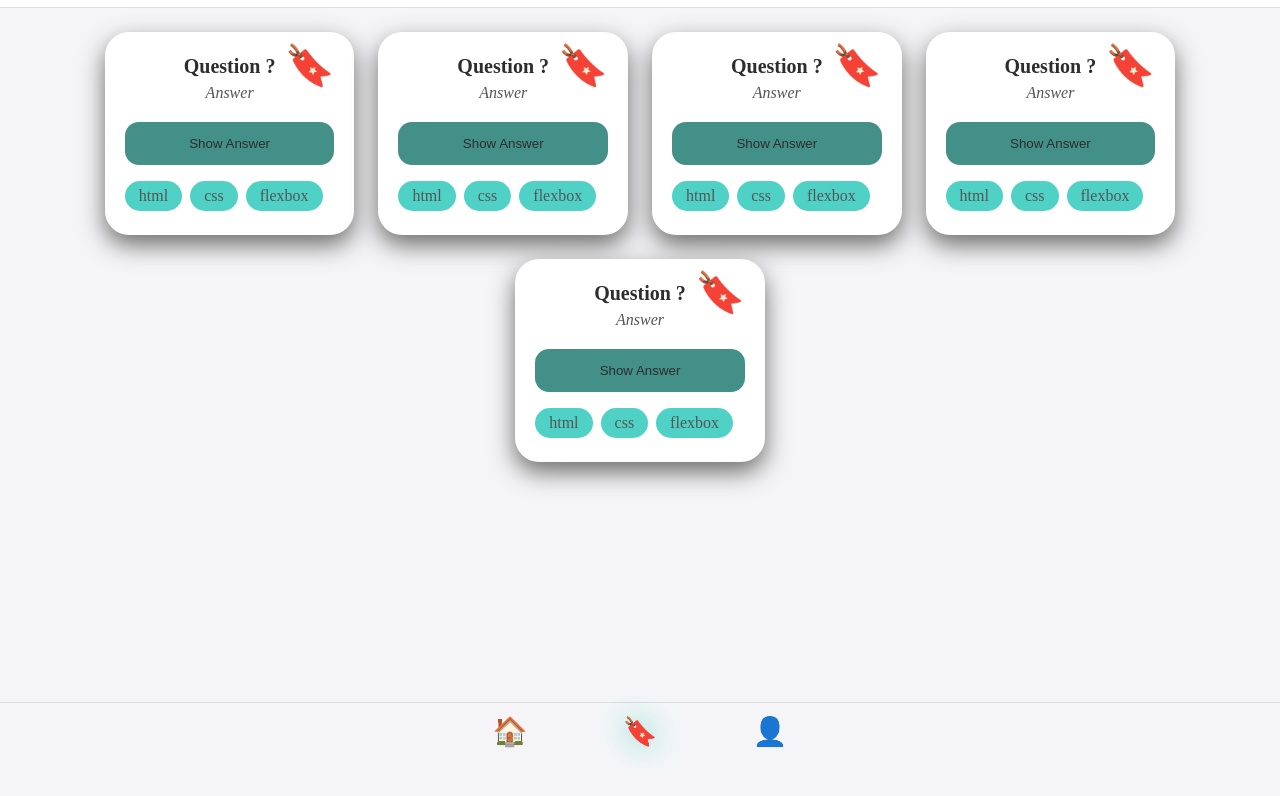
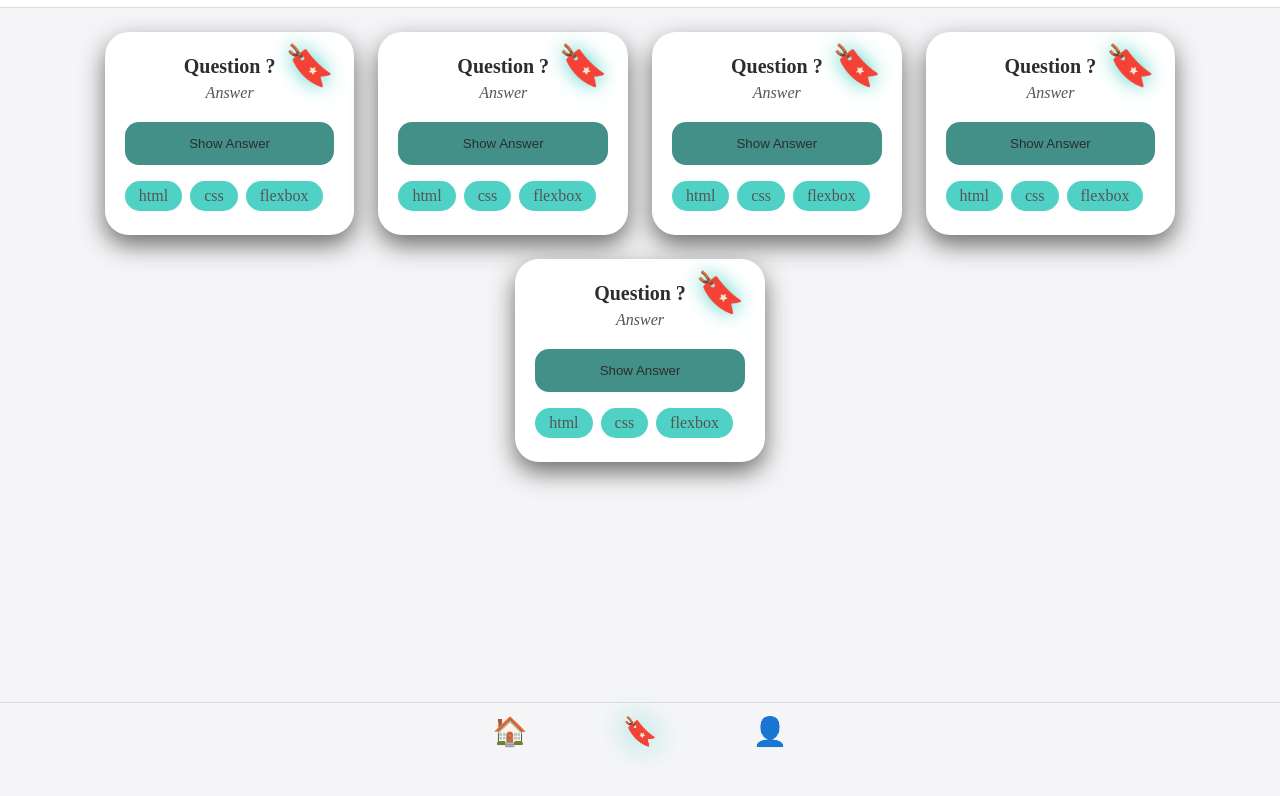
Before and after one commit to Austin7V/quiz-app, a plain HTML site: page bookmarks.html in a window 1280 px wide. Shown: the part 40-836 px from the top of the page. Drawn offline with Linux system fonts and the light colour scheme.

Commit message:
fix: corrected bookmark active class typo to apply persistent highlight effect and feat: updated profile stats values and icons in profile__stats section

```diff
--- a/bookmarks.html
+++ b/bookmarks.html
@@ -26,7 +26,7 @@
               <li class="tag-list__item">flexbox</li>
             </ul>
             <button
-              class="card__bookmark card__bookmarkt--active"
+              class="card__bookmark card__bookmark--active"
               aria-label="Add to bookmarks"
             >
               🔖
@@ -44,7 +44,7 @@
               <li class="tag-list__item">flexbox</li>
             </ul>
             <button
-              class="card__bookmark card__bookmarkt--active"
+              class="card__bookmark card__bookmark--active"
               aria-label="Add to bookmarks"
             >
               🔖
@@ -62,7 +62,7 @@
               <li class="tag-list__item">flexbox</li>
             </ul>
             <button
-              class="card__bookmark card__bookmarkt--active"
+              class="card__bookmark card__bookmark--active"
               aria-label="Add to bookmarks"
             >
               🔖
@@ -81,7 +81,7 @@
               <li class="tag-list__item">flexbox</li>
             </ul>
             <button
-              class="card__bookmark card__bookmarkt--active"
+              class="card__bookmark card__bookmark--active"
               aria-label="Add to bookmarks"
             >
               🔖
@@ -100,7 +100,7 @@
               <li class="tag-list__item">flexbox</li>
             </ul>
             <button
-              class="card__bookmark card__bookmarkt--active"
+              class="card__bookmark card__bookmark--active"
               aria-label="Add to bookmarks"
             >
               🔖
--- a/css/components/button.css
+++ b/css/components/button.css
@@ -24,12 +24,13 @@
   background: none;
   font-size: 40px;
 }
+
+.card__bookmark--active {
+  text-shadow: 0 0 20px var(--button-secondery);
+}
 .card__bookmark:hover {
   text-shadow: 0 0 20px var(--button-primary);
   cursor: pointer;
-}
-.card__bookmark--active {
-  text-shadow: 0 0 20px var(--button-primary);
 }
 
 /* profile-buttons */
```
Also changed, not shown: profile.html (+2 -2 lines).
